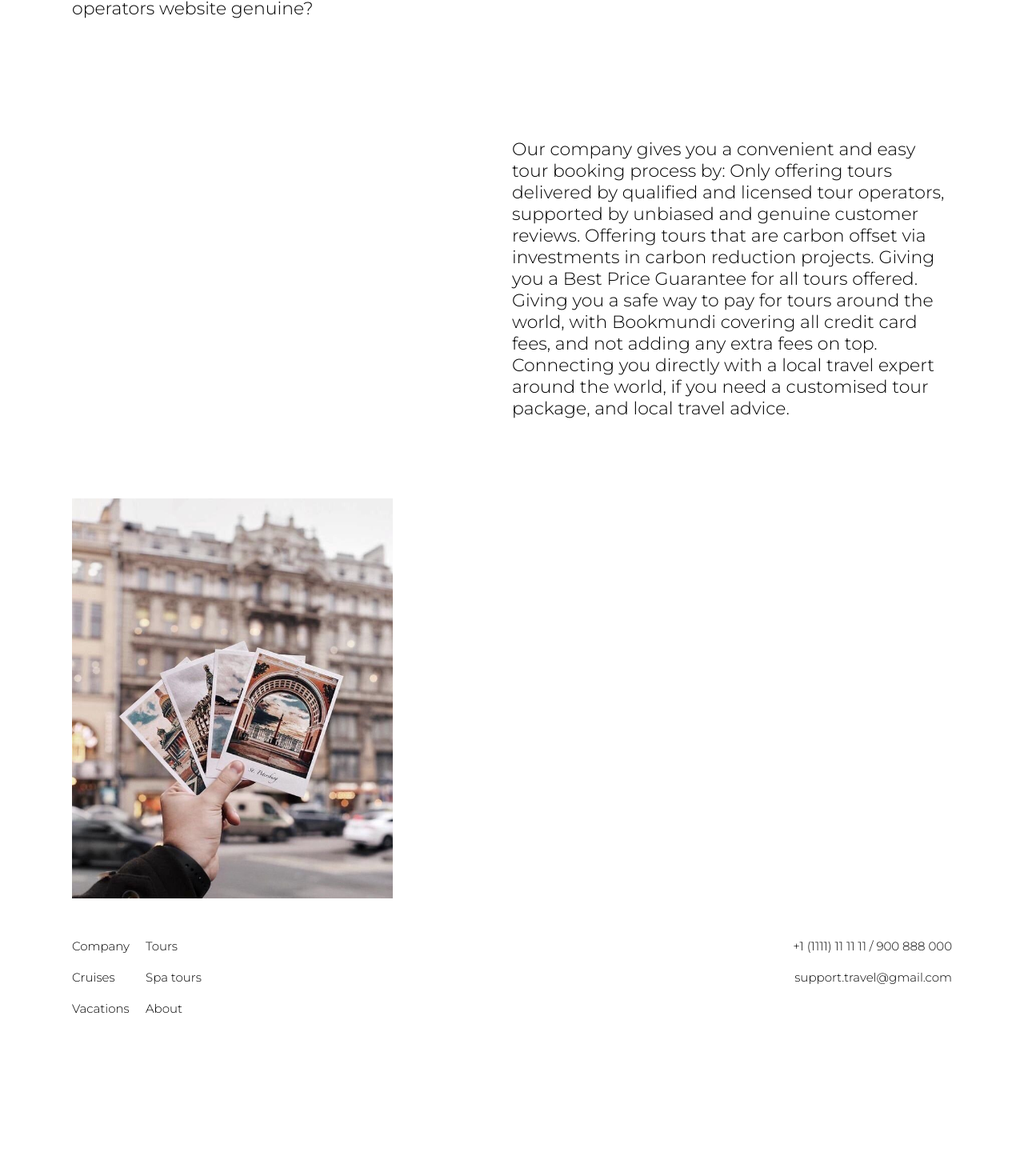
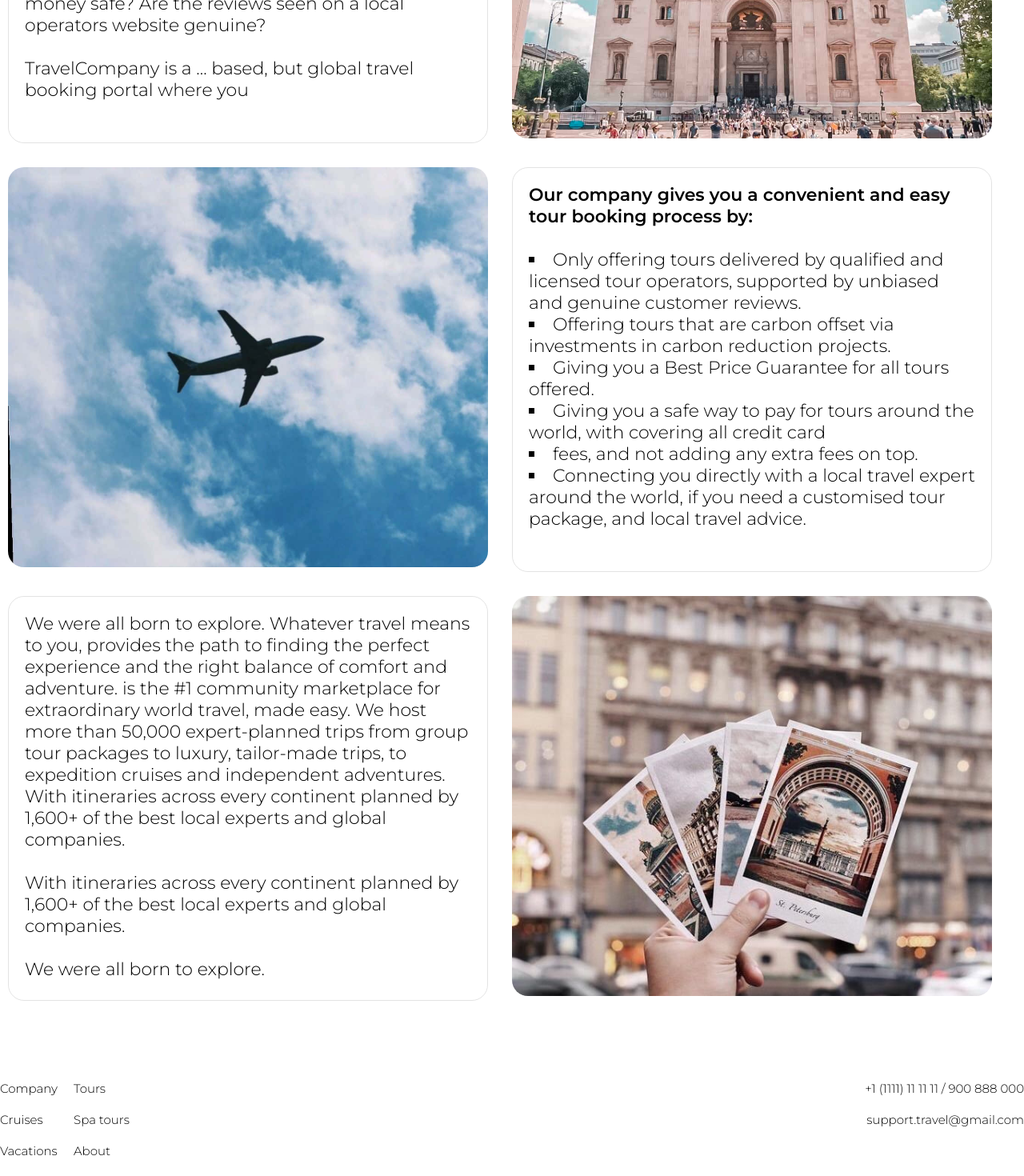
Before and after one commit to Lubov-L/Travel_agency, a React (Create React App) app: page /about in a window 1280 px wide. Shown: the part 540-2010 px from the top of the page at 80% size. Before the commit the page ends 1860 px from the top, so only its background shows below. Built offline with nearby package versions, Linux system fonts and the light colour scheme.

Commit message:
about page is done

```diff
--- a/src/components/UI/Main/About/About.jsx
+++ b/src/components/UI/Main/About/About.jsx
@@ -15,23 +15,47 @@ const About = () => {
                     tour operator is qualified? What's the right tour price? When you pay an upfront deposit to an
                     unknown
                     tour operator, is your money safe? Are the reviews seen on a local operators website genuine?
+                    <br/><br/>TravelCompany is a ... based, but global travel booking portal
+                    where you
                 </div>
-                <div className="about__block"></div>
-                <div className="about__block"></div>
                 <div className="about__block">
-                    Our company gives you a convenient and easy tour booking process by:
-
-                    Only offering tours delivered by qualified and licensed tour operators, supported by unbiased and
-                    genuine customer reviews.
-                    Offering tours that are carbon offset via investments in carbon reduction projects.
-                    Giving you a Best Price Guarantee for all tours offered.
-                    Giving you a safe way to pay for tours around the world, with Bookmundi covering all credit card
-                    fees, and not adding any extra fees on top.
-                    Connecting you directly with a local travel expert around the world, if you need a customised tour
-                    package, and local travel advice.
+                    <img src="/images/about1.jpeg" alt="About"/>
                 </div>
-                <img src="/images/about3.jpeg" alt="About"/>
-                <div className="about__block"></div>
+                <div className="about__block">
+                    <img src="/images/about2.jpeg" alt="About"/>
+                </div>
+                <div className="about__block">
+                    <strong>Our company gives you a convenient and easy tour booking process by:</strong>
+                    <br/><br/>
+                    <ul>
+                        <li>Only offering tours delivered by qualified and licensed tour operators, supported by
+                            unbiased and
+                            genuine customer reviews.
+                        </li>
+                        <li>Offering tours that are carbon offset via investments in carbon reduction projects.</li>
+                        <li>Giving you a Best Price Guarantee for all tours offered.</li>
+                        <li>Giving you a safe way to pay for tours around the world, with covering all credit card</li>
+                        <li>fees, and not adding any extra fees on top.</li>
+                        <li> Connecting you directly with a local travel expert around the world, if you need a
+                            customised tour
+                            package, and local travel advice.
+                        </li>
+                    </ul>
+                </div>
+                <div className="about__block">We were all born to explore. Whatever travel means to you,
+                    provides the path to finding the perfect experience and the right balance of comfort and adventure.
+                    is the #1 community marketplace for extraordinary world travel, made easy. We host more
+                    than 50,000 expert-planned trips from group tour packages to luxury, tailor-made trips, to
+                    expedition cruises and independent adventures. With itineraries across every continent planned by
+                    1,600+ of the best local experts and global companies.
+                    <br/><br/>
+                    With itineraries across every continent planned by
+                    1,600+ of the best local experts and global companies.
+                    <br/><br/>We were all born to explore.
+                </div>
+                <div className="about__block">
+                    <img src="/images/about3.jpeg" alt="About"/>
+                </div>
             </div>
         </div>
     );
--- a/src/components/UI/Main/About/about.css
+++ b/src/components/UI/Main/About/about.css
@@ -1,16 +1,34 @@
 .about {
+    padding: 50px 10px;
     display: grid;
+    grid-gap: 30px 0;
     grid-template-columns: repeat(2, 1fr);
     grid-template-rows: repeat(3, 1fr);
 }
 
 .about__block {
     max-width: 600px;
-    padding-top: 50px;
+    min-height: 500px;
+    box-sizing: border-box;
     font-size: calc(17px + 0.390625vw);
 }
 
-.about > img {
-    max-width: 500px;
+.about__head {
+    margin-bottom: 10px;
+}
+
+.about__block:nth-child(1),
+.about__block:nth-child(4),
+.about__block:nth-child(5) {
+    padding: 20px;
+}
+
+.about__block:last-child {
+    font-style: italic;
+}
+
+.about__block > img {
+    width: 100%;
     max-height: 500px;
+    object-fit: cover;
 }
--- a/src/components/UI/Main/Home/ToursList/toursList.css
+++ b/src/components/UI/Main/Home/ToursList/toursList.css
@@ -12,7 +12,20 @@
 .tour__card {
     max-width: 350px;
     margin-bottom: 30px;
+}
+
+.tour__card,
+.about__block:nth-child(1),
+.about__block:nth-child(5),
+.about__block:nth-child(4) {
     border: 1px solid rgba(0, 0, 0, 0.11);
+}
+
+.tour__card,
+.about__block:nth-child(1),
+.about__block:nth-child(5),
+.about__block:nth-child(4),
+.about__block > img {
     border-radius: 20px;
 }
 
--- a/src/components/UI/Main/Home/home.css
+++ b/src/components/UI/Main/Home/home.css
@@ -14,6 +14,15 @@
     bottom: 30%;
     z-index: 3;
     justify-content: center;
+}
+
+.main__form,
+.main__input {
+    border-radius: 10px;
+}
+
+#main__header {
+    font-size: 35px;
 }
 
 .main__form > label {
--- a/src/styles/app.css
+++ b/src/styles/app.css
@@ -31,7 +31,7 @@ a {
 .feedback,
 .main__search,
 .about {
-    max-width: 1100px;
+    max-width: 1300px;
     margin: 0 auto;
 }
 
@@ -57,7 +57,13 @@ button {
     text-transform: uppercase;
 }
 
+ul {
+    list-style-type:square;
+    list-style-position: inside;
+}
+
 .nav {
+    padding: 0 10px;
     min-height: 80px;
     justify-content: space-between;
     align-items: center;
```
